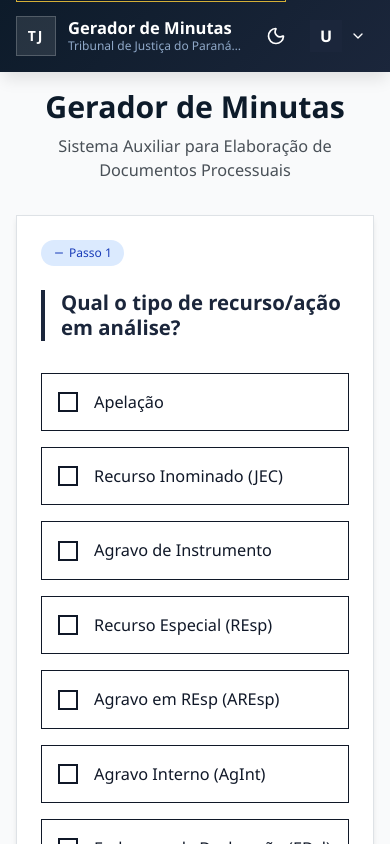
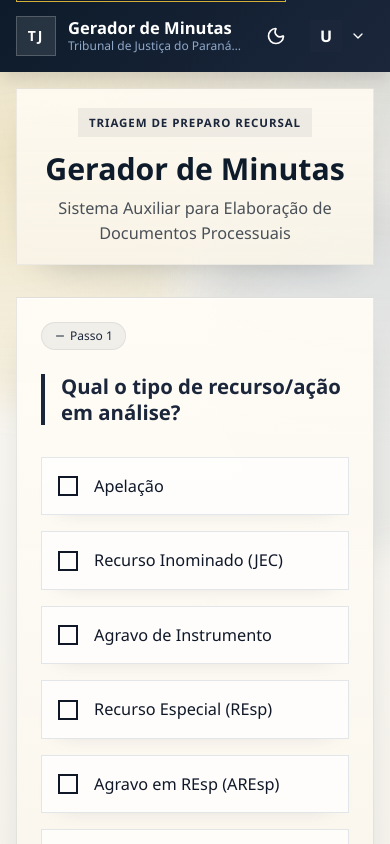
Before and after one commit to tonicoimbra/minuta, a React (Vite) app: page / in a window 390 px wide. Shown: the top 844 px of the page. Built offline with nearby package versions, Linux system fonts and the light colour scheme.

Commit message:
Refina o tema claro da interface

```diff
--- a/src/App.tsx
+++ b/src/App.tsx
@@ -96,7 +96,7 @@ export default function App() {
       };
 
   return (
-    <div className={`min-h-screen flex flex-col ${isDarkMode ? 'dark bg-gray-900 text-white' : 'bg-tjpr-gray-50 text-tjpr-gray-900'}`}>
+    <div className={`min-h-screen flex flex-col ${isDarkMode ? 'dark bg-gray-900 text-white' : 'app-shell-light text-tjpr-gray-900'}`}>
       <TJPRHeader user={mockUser} isDarkMode={isDarkMode} onToggleDarkMode={toggleDarkMode} />
 
       <main
@@ -104,10 +104,21 @@ export default function App() {
         className="flex-1 flex flex-col items-center p-6 md:p-12 relative overflow-hidden"
         tabIndex={-1}
       >
+        {!isDarkMode && (
+          <>
+            <div className="app-light-orb app-light-orb-left" aria-hidden="true" />
+            <div className="app-light-orb app-light-orb-right" aria-hidden="true" />
+          </>
+        )}
         <div className="watermark-overlay">TJPR</div>
 
         <div className="max-w-4xl w-full relative z-10 flex flex-col items-center">
-          <div className="mb-8 text-center">
+          <div className={`mb-8 text-center ${isDarkMode ? '' : 'hero-panel-light'}`}>
+            {!isDarkMode && (
+              <div className="hero-kicker-light">
+                Triagem de preparo recursal
+              </div>
+            )}
             <h1 className="text-[clamp(1.875rem,1.55rem+1.4vw,2.5rem)] leading-tight font-bold text-tjpr-navy-900 dark:text-white mb-2">
               Gerador de Minutas
             </h1>
@@ -120,9 +131,9 @@ export default function App() {
             <AnimatePresence mode="wait">
               {!finalizado ? (
                 <motion.div key={etapaAtual} {...questionMotionProps}>
-                  <TJPRCard className="w-full shadow-lg" aria-live="polite">
+                  <TJPRCard className={`w-full shadow-lg ${isDarkMode ? '' : 'question-card-light'}`} aria-live="polite">
                     <div className="mb-6 flex items-center justify-between gap-4">
-                      <TJPRBadge variant="info" icon="linear_scale">
+                      <TJPRBadge variant={isDarkMode ? 'info' : 'default'} icon="linear_scale">
                         Passo {historico.length + 1}
                       </TJPRBadge>
                     </div>
@@ -138,9 +149,10 @@ export default function App() {
                             key={index}
                             className={`
                               flex items-center p-4 rounded-none border cursor-pointer transition-colors duration-200
+                              ${!isDarkMode ? 'choice-card-light' : ''}
                               focus-within:outline-none focus-within:ring-2 focus-within:ring-tjpr-gold focus-within:ring-offset-2 dark:focus-within:ring-offset-gray-800
                               ${selectedOption?.texto === opt.texto
-                                ? 'border-tjpr-navy-700 bg-blue-50 dark:bg-tjpr-navy-800/30'
+                                ? `${isDarkMode ? 'border-tjpr-navy-700 bg-blue-50 dark:bg-tjpr-navy-800/30' : 'choice-card-light-selected'}`
                                 : 'border-tjpr-gray-200 dark:border-gray-700 hover:border-tjpr-navy-600 bg-white dark:bg-gray-800'}
                             `}
                           >
@@ -196,7 +208,7 @@ export default function App() {
                 </motion.div>
               ) : (
                 <motion.div {...resultMotionProps}>
-                  <TJPRCard className="w-full shadow-lg">
+                  <TJPRCard className={`w-full shadow-lg ${isDarkMode ? '' : 'question-card-light'}`}>
                     <div className="flex items-center mb-6 pb-4 border-b border-gray-200 dark:border-gray-700">
                       <div className="w-[48px] h-[48px] bg-green-100 dark:bg-green-900/30 rounded-full flex items-center justify-center mr-4">
                         <CheckCircle2 className="w-[28px] h-[28px] text-tjpr-success dark:text-green-400" />
@@ -211,7 +223,7 @@ export default function App() {
                       </div>
                     </div>
 
-                    <div className="bg-tjpr-gray-50 dark:bg-gray-800/50 rounded-lg p-6 border border-tjpr-gray-200 dark:border-gray-700 min-h-[200px] mb-8">
+                    <div className={`rounded-lg p-6 border min-h-[200px] mb-8 ${isDarkMode ? 'bg-tjpr-gray-50 dark:bg-gray-800/50 border-tjpr-gray-200 dark:border-gray-700' : 'minuta-panel-light'}`}>
                       <p className="whitespace-pre-wrap max-w-[72ch] text-tjpr-gray-900 dark:text-gray-200 text-lg leading-relaxed font-sans">
                         {minutaFinal}
                       </p>
--- a/src/components/TJPR.tsx
+++ b/src/components/TJPR.tsx
@@ -107,11 +107,11 @@ export const TJPRButton = ({
 
     const variantClasses: any = {
         primary: 'bg-tjpr-navy-800 hover:bg-tjpr-navy-700 text-white focus:ring-tjpr-navy-700 shadow-sm hover:shadow-md',
-        secondary: 'bg-white hover:bg-gray-50 text-tjpr-navy-800 border-2 border-tjpr-navy-800 focus:ring-tjpr-navy-700 dark:bg-gray-900 dark:text-white dark:border-gray-300 dark:hover:bg-gray-800',
+        secondary: 'bg-[#f6efe1] hover:bg-[#f0e6d5] text-tjpr-navy-900 border border-[rgba(27,38,59,0.14)] focus:ring-tjpr-navy-700 shadow-sm dark:bg-gray-900 dark:text-white dark:border-gray-300 dark:hover:bg-gray-800',
         success: 'bg-tjpr-success hover:bg-green-700 text-white focus:ring-tjpr-success shadow-sm',
         warning: 'bg-tjpr-warning hover:bg-orange-600 text-tjpr-navy-900 focus:ring-tjpr-warning shadow-sm',
         error: 'bg-tjpr-error hover:bg-red-700 text-white focus:ring-tjpr-error shadow-sm',
-        ghost: 'bg-transparent hover:bg-gray-100 dark:hover:bg-gray-800 text-gray-700 dark:text-gray-300'
+        ghost: 'bg-transparent hover:bg-[rgba(27,38,59,0.06)] dark:hover:bg-gray-800 text-gray-700 dark:text-gray-300'
     };
 
     const sizeClasses: any = {
@@ -333,7 +333,7 @@ export const TJPRHeader = ({ user, onLogout, onToggleDarkMode, isDarkMode, onOpe
 
 export const TJPRBadge = ({ children, variant = 'default', icon }: any) => {
     const variants: any = {
-        default: 'bg-gray-100 text-gray-800 dark:bg-gray-700 dark:text-gray-300',
+        default: 'bg-[rgba(27,38,59,0.06)] text-tjpr-navy-800 border border-[rgba(27,38,59,0.08)] dark:bg-gray-700 dark:text-gray-300 dark:border-gray-600',
         success: 'tjpr-badge-success',
         warning: 'tjpr-badge-warning',
         error: 'tjpr-badge-error',
--- a/src/index.css
+++ b/src/index.css
@@ -93,6 +93,60 @@ body {
     top: 1rem;
 }
 
+.app-shell-light {
+    background:
+        radial-gradient(circle at top left, rgba(212, 175, 55, 0.18), transparent 26rem),
+        radial-gradient(circle at top right, rgba(65, 90, 119, 0.16), transparent 28rem),
+        linear-gradient(180deg, #f4efe4 0%, #f8f6f1 24%, #f3f0e8 100%);
+}
+
+.app-light-orb {
+    position: absolute;
+    border-radius: 9999px;
+    filter: blur(18px);
+    opacity: 0.55;
+    pointer-events: none;
+}
+
+.app-light-orb-left {
+    width: 18rem;
+    height: 18rem;
+    top: 3rem;
+    left: -7rem;
+    background: rgba(212, 175, 55, 0.16);
+}
+
+.app-light-orb-right {
+    width: 22rem;
+    height: 22rem;
+    top: 8rem;
+    right: -9rem;
+    background: rgba(65, 90, 119, 0.14);
+}
+
+.hero-panel-light {
+    width: 100%;
+    max-width: 46rem;
+    padding: 1.5rem 1.75rem;
+    background: linear-gradient(180deg, rgba(255, 251, 242, 0.95), rgba(249, 244, 232, 0.92));
+    border: 1px solid rgba(27, 38, 59, 0.08);
+    box-shadow: 0 18px 40px -28px rgba(13, 27, 42, 0.38);
+}
+
+.hero-kicker-light {
+    display: inline-flex;
+    align-items: center;
+    justify-content: center;
+    padding: 0.35rem 0.7rem;
+    margin-bottom: 0.85rem;
+    background: rgba(13, 27, 42, 0.06);
+    color: var(--tjpr-navy-800);
+    text-transform: uppercase;
+    letter-spacing: 0.08em;
+    font-size: 0.72rem;
+    font-weight: 700;
+}
+
 /* ===================================
    Utility Classes
    =================================== */
@@ -114,6 +168,48 @@ body {
 
 .tjpr-card:hover {
     box-shadow: var(--shadow-lg);
+}
+
+.question-card-light {
+    background: linear-gradient(180deg, rgba(255, 252, 246, 0.98), rgba(248, 244, 236, 0.96));
+    border-color: rgba(27, 38, 59, 0.1);
+    box-shadow:
+        0 1px 0 rgba(255, 255, 255, 0.8) inset,
+        0 22px 40px -28px rgba(27, 38, 59, 0.42);
+}
+
+.question-card-light:hover {
+    box-shadow:
+        0 1px 0 rgba(255, 255, 255, 0.8) inset,
+        0 28px 48px -30px rgba(27, 38, 59, 0.46);
+}
+
+.choice-card-light {
+    background: rgba(255, 255, 255, 0.72);
+    border-color: rgba(65, 90, 119, 0.14);
+    box-shadow: 0 10px 22px -20px rgba(27, 38, 59, 0.28);
+}
+
+.choice-card-light:hover {
+    background: rgba(255, 255, 255, 0.96);
+    border-color: rgba(65, 90, 119, 0.36);
+    box-shadow: 0 18px 28px -24px rgba(27, 38, 59, 0.34);
+}
+
+.choice-card-light-selected {
+    background: linear-gradient(180deg, rgba(255, 247, 230, 0.96), rgba(248, 239, 214, 0.98));
+    border-color: rgba(163, 123, 22, 0.45);
+    box-shadow:
+        0 0 0 1px rgba(212, 175, 55, 0.28) inset,
+        0 18px 28px -24px rgba(163, 123, 22, 0.34);
+}
+
+.minuta-panel-light {
+    background: linear-gradient(180deg, #fffdfa 0%, #f8f2e6 100%);
+    border-color: rgba(27, 38, 59, 0.1);
+    box-shadow:
+        0 1px 0 rgba(255, 255, 255, 0.78) inset,
+        0 18px 34px -28px rgba(27, 38, 59, 0.26);
 }
 
 .tjpr-button-primary {
@@ -250,6 +346,10 @@ button {
     main {
         padding: 1rem !important;
     }
+
+    .hero-panel-light {
+        padding: 1.2rem 1rem;
+    }
 }
 
 /* Watermark */
```
